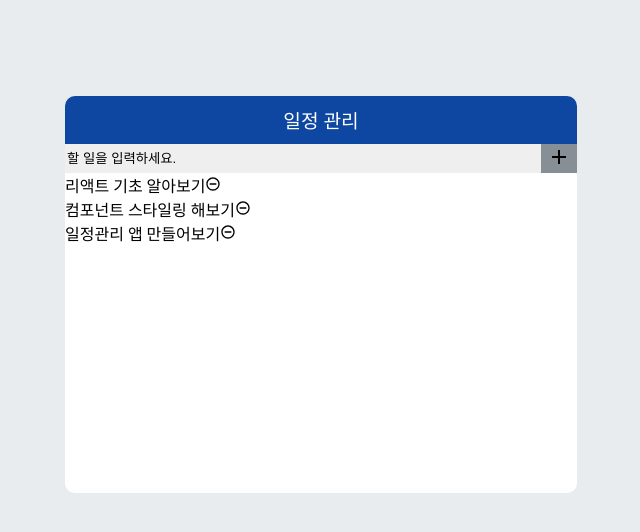
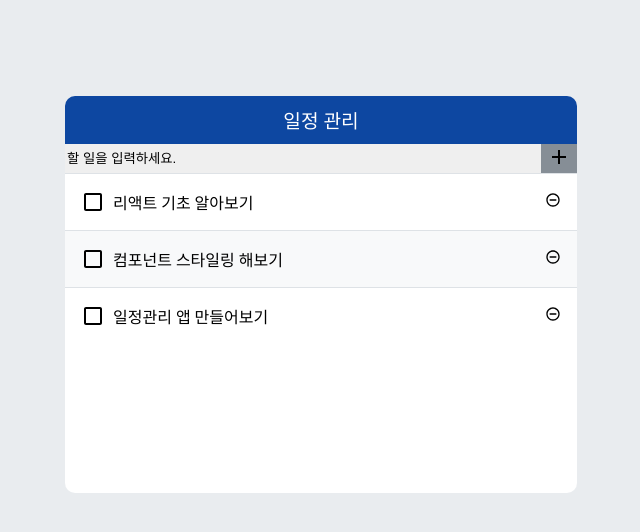
Before and after one commit to salangdung-i/react-todo-app, a React (Create React App) app: page / in a window 1280 px wide. Shown: the top 532 px of the page, without its empty margins (319-959 px from the left). Built offline with nearby package versions, Linux system fonts and the light colour scheme.

Commit message:
TodoListItem  레이아웃 구현

```diff
--- a/src/components/todoListItem/todoListItem.jsx
+++ b/src/components/todoListItem/todoListItem.jsx
@@ -8,19 +8,16 @@ import styles from '../todoListItem/todoListItem.module.css';
 
 
 const TodoListItem = ({ todo }) => {
-  const checkbox = todo.check ? 'check' : '';
   return (
-    <div>
-      <div className={`styles.box ${checkbox}`}>
-
+    <div className={styles.TodoListItem}>
+      <div className={styles.checkbox}>
+        <MdCheckBoxOutlineBlank className={styles.svg} />
+        <div className={styles.text}>{todo.text}</div>
       </div>
-
-
-
-      {todo.text}
-      <MdRemoveCircleOutline />
-    </div>
-
+      <div className={styles.remove}>
+        <MdRemoveCircleOutline />
+      </div>
+    </div >
   );
 }
 
--- a/src/components/todoListItem/todoListItem.module.css
+++ b/src/components/todoListItem/todoListItem.module.css
@@ -0,0 +1,31 @@
+.TodoListItem {
+  padding: 1rem;
+  display: flex;
+  align-items: center;
+  border-top: 1px solid #dee2e6;
+}
+
+.TodoListItem:nth-child(even){
+  background: #f8f9fa;
+}
+
+.checkbox {
+  cursor: pointer;
+  flex: 1;
+  display: flex;
+  align-items: center;
+
+}
+
+.svg {
+ font-size: 1.5rem;
+}
+
+.text {
+  margin-left: 0.5rem;
+  flex: 1;
+}
+
+.checkout {
+  text-decoration: line-through;
+}
```
